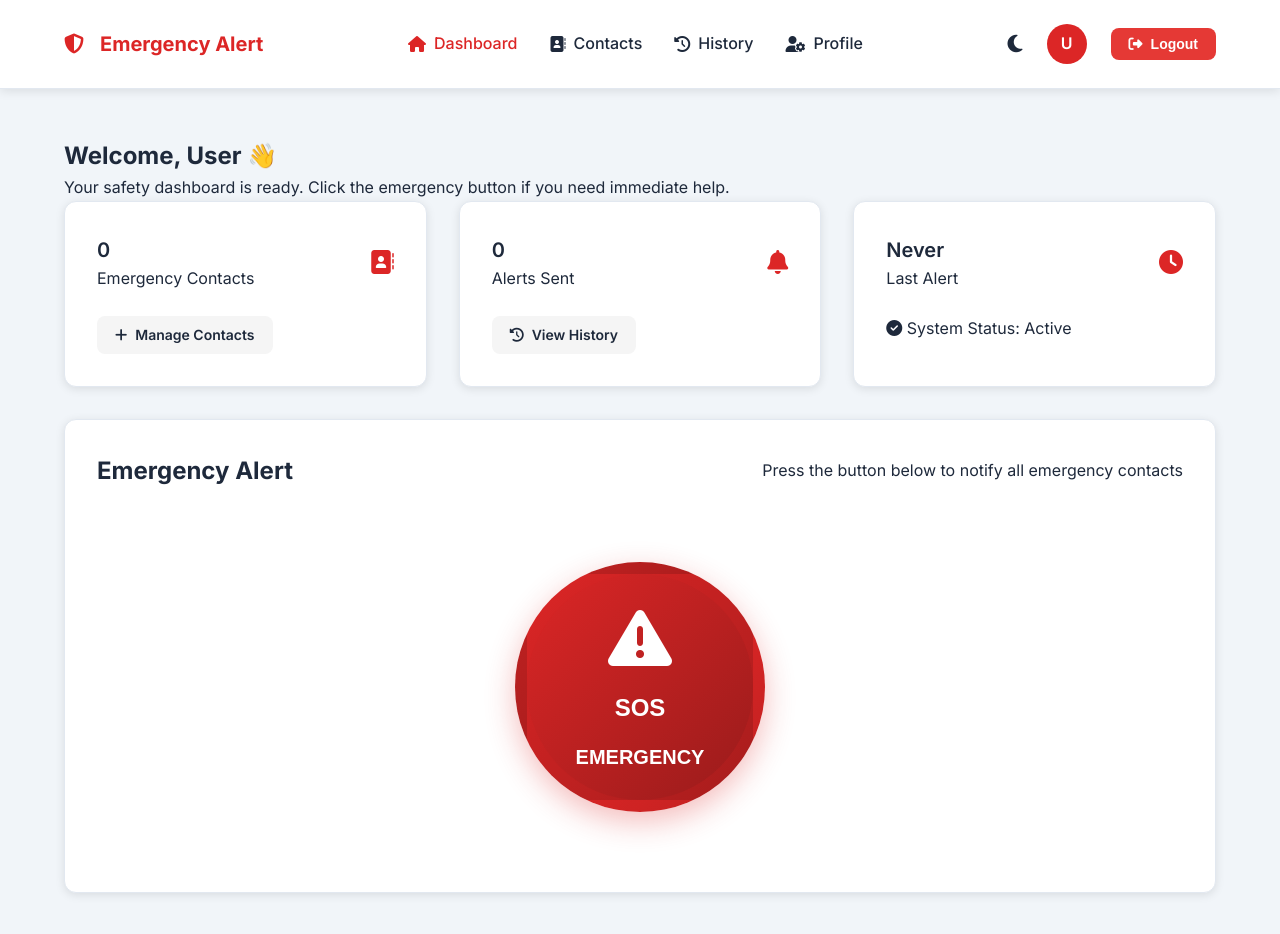
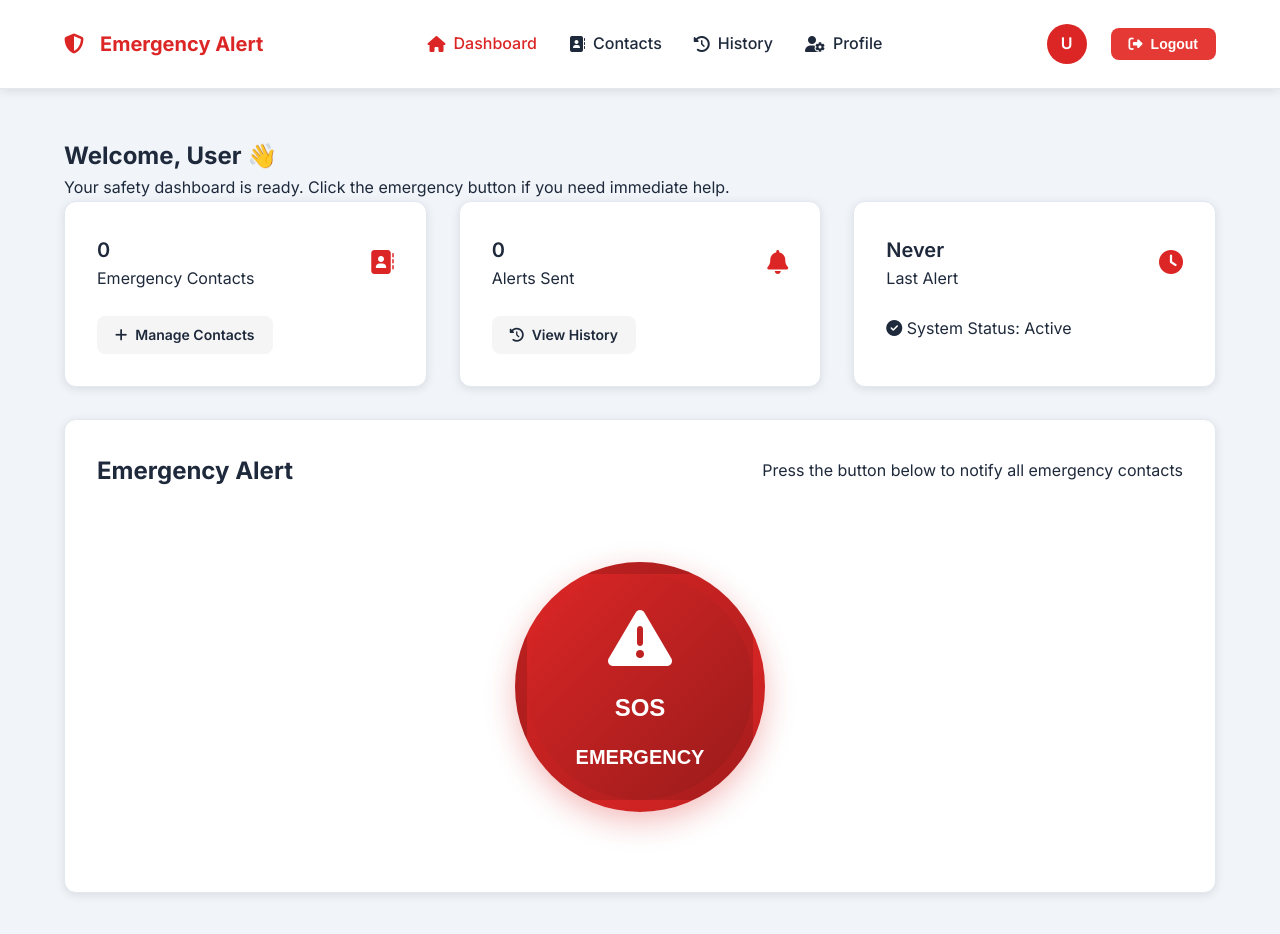
Before and after one commit to NileshMali25/Emergency-Alert-System, a plain HTML site: page dashboard.html in a window 1280 px wide. Drawn offline with Linux system fonts and the light colour scheme; no server answers; sample sign-in values are in the browser's storage.

Commit message:
Remove theme toggle button from dashboard
Removed theme toggle button from user menu.

```diff
--- a/dashboard.html
+++ b/dashboard.html
@@ -40,9 +40,7 @@
                 </div>
 
                 <div class="user-menu">
-                    <button class="theme-toggle" id="themeToggle" type="button">
-                        <i class="fas fa-moon"></i>
-                    </button>
+
 
                     <div class="user-avatar" id="userAvatar">U</div>
 
```
